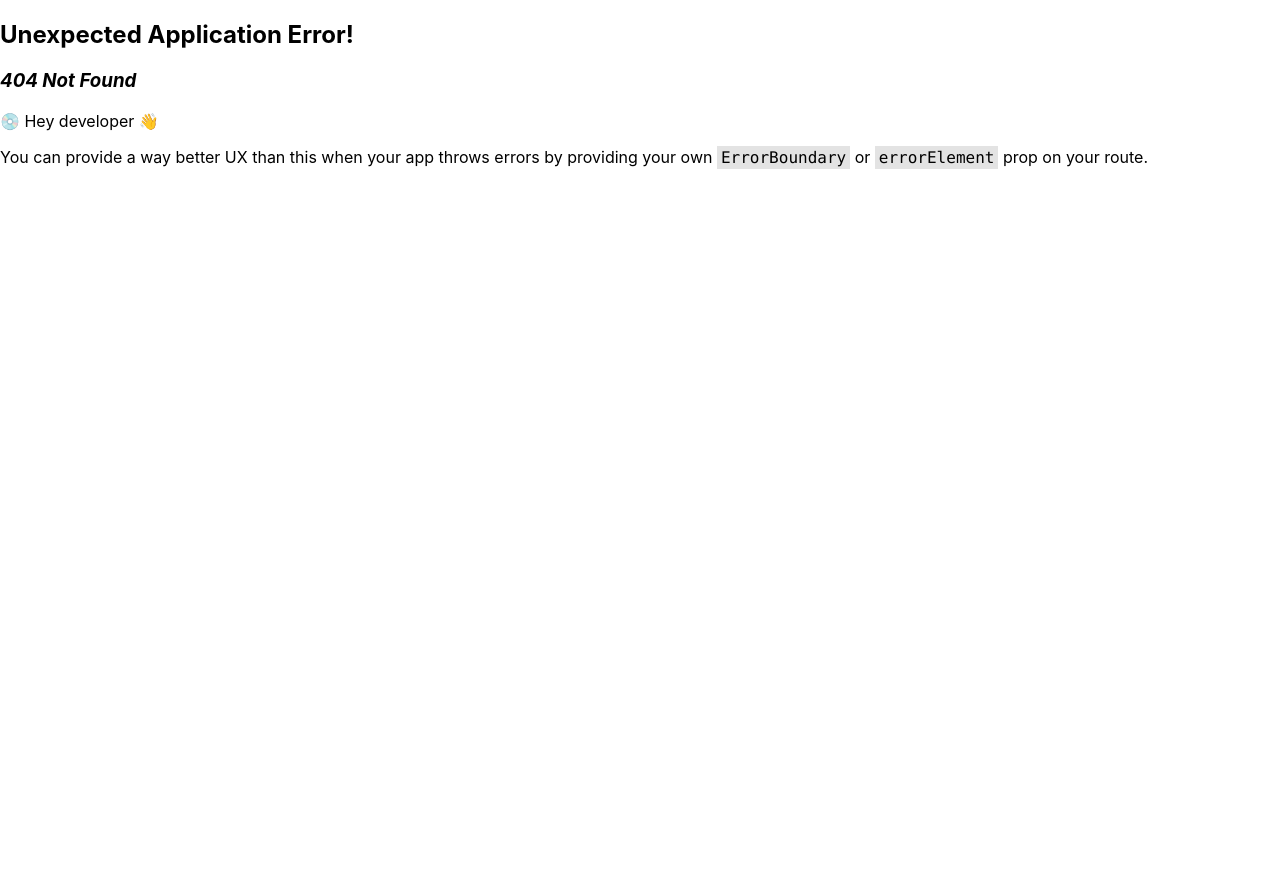
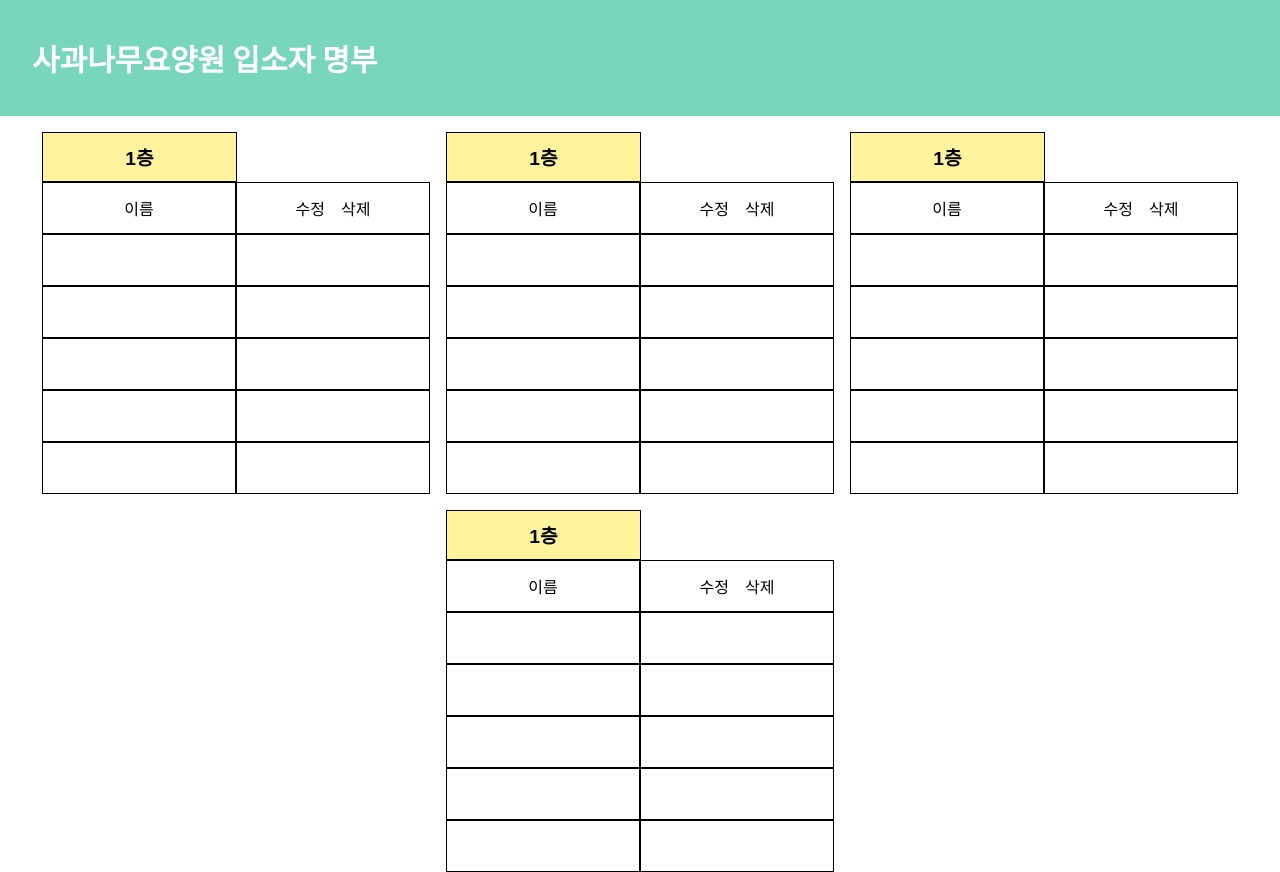
Before and after one commit to SonMinSeock/apple-tree-nursing-home-reservation-service, a React (Create React App) app: page /admin/elderly-list in a window 1280 px wide. Before the commit this address had no page. Before the commit the page ends 800 px from the top, so only its background shows below. Built offline with nearby package versions, Linux system fonts and the light colour scheme.

Commit message:
feat/admin 입소자 명부 페이지 제작

```diff
--- a/src/pages/admin/VisitingReservationViewerPage.jsx
+++ b/src/pages/admin/VisitingReservationViewerPage.jsx
@@ -2,6 +2,7 @@ import React, { useState } from "react";
 import styled from "styled-components";
 import VisitingReservationTable from "./VisitingReservationTable";
 import OutingReservationTable from "./OutingReservationTable";
+import { useNavigate } from "react-router-dom";
 
 const HeaderContainer = styled.header`
   display: flex;
@@ -56,14 +57,17 @@ const ReservationView = styled.div`
 const VisitingReservationViewerPage = () => {
   const [reservationView, setReservationView] = useState("면회 예약"); // 현재 보고있는 예약 상태 처음에 면회 예약 내역들 보여준다.
 
+  const navigate = useNavigate();
+
   const viewBtnChange = (view) => {
     setReservationView(view);
   };
+
   return (
     <>
       <HeaderContainer>
         <Title>사과나무요양원 간편 예약 시스템 관리자</Title>
-        <Button>입소자 명부</Button>
+        <Button onClick={() => navigate("/admin/elderly-list")}>입소자 명부</Button>
       </HeaderContainer>
       <ReservationControler>
         <ReservationView
--- /dev/null
+++ b/src/pages/admin/elderyListPage/index.jsx
@@ -0,0 +1,161 @@
+import React from "react";
+import styled from "styled-components";
+
+const HeaderContainer = styled.header`
+  display: flex;
+  justify-content: space-between;
+  align-items: center;
+  padding: 1rem 2rem;
+  background-color: #78d6bb;
+  color: #ffffff;
+  font-weight: bold;
+  margin-bottom: 1rem;
+`;
+
+const Title = styled.h1`
+  font-size: 1.875rem;
+`;
+
+const TableContainer = styled.div`
+  display: flex;
+  flex-direction: column;
+  width: 50%;
+  max-width: 388px;
+
+  font-family: Arial, sans-serif;
+`;
+
+const Row = styled.div`
+  display: flex;
+`;
+
+const HeaderCell = styled.div`
+  background-color: #fff39e;
+  padding: 10px;
+  border: 1px solid black;
+  font-weight: bold;
+  text-align: center;
+  flex: 1;
+`;
+
+const Cell = styled.div`
+  border: 1px solid black;
+  display: flex;
+  justify-content: center;
+  align-items: center;
+  flex: 1;
+  &.controller span:first-child {
+    margin-right: 1rem;
+  }
+  height: 50px;
+`;
+
+const FloorHeader = styled(HeaderCell)`
+  flex: 1;
+  font-size: 1.2em;
+  text-align: center;
+`;
+
+const WhiteHeader = styled(HeaderCell)`
+  background-color: transparent;
+  border: none;
+`;
+
+const Main = styled.main`
+  display: flex;
+  flex-wrap: wrap;
+  justify-content: center;
+  align-items: center;
+  gap: 1rem;
+`;
+
+const ElderyListPage = () => {
+  return (
+    <>
+      <HeaderContainer>
+        <Title>사과나무요양원 입소자 명부</Title>
+      </HeaderContainer>
+
+      <Main>
+        <TableContainer>
+          <Row>
+            <FloorHeader>1층</FloorHeader>
+            <WhiteHeader></WhiteHeader>
+          </Row>
+          <Row>
+            <Cell>이름</Cell>
+            <Cell className="controller">
+              <span>수정</span>
+              <span>삭제</span>
+            </Cell>
+          </Row>
+          {[...Array(5)].map((_, index) => (
+            <Row key={index}>
+              <Cell></Cell>
+              <Cell></Cell>
+            </Row>
+          ))}
+        </TableContainer>
+        <TableContainer>
+          <Row>
+            <FloorHeader>1층</FloorHeader>
+            <WhiteHeader></WhiteHeader>
+          </Row>
+          <Row>
+            <Cell>이름</Cell>
+            <Cell className="controller">
+              <span>수정</span>
+              <span>삭제</span>
+            </Cell>
+          </Row>
+          {[...Array(5)].map((_, index) => (
+            <Row key={index}>
+              <Cell></Cell>
+              <Cell></Cell>
+            </Row>
+          ))}
+        </TableContainer>
+        <TableContainer>
+          <Row>
+            <FloorHeader>1층</FloorHeader>
+            <WhiteHeader></WhiteHeader>
+          </Row>
+          <Row>
+            <Cell>이름</Cell>
+            <Cell className="controller">
+              <span>수정</span>
+              <span>삭제</span>
+            </Cell>
+          </Row>
+          {[...Array(5)].map((_, index) => (
+            <Row key={index}>
+              <Cell></Cell>
+              <Cell></Cell>
+            </Row>
+          ))}
+        </TableContainer>
+        <TableContainer>
+          <Row>
+            <FloorHeader>1층</FloorHeader>
+            <WhiteHeader></WhiteHeader>
+          </Row>
+          <Row>
+            <Cell>이름</Cell>
+            <Cell className="controller">
+              <span>수정</span>
+              <span>삭제</span>
+            </Cell>
+          </Row>
+          {[...Array(5)].map((_, index) => (
+            <Row key={index}>
+              <Cell></Cell>
+              <Cell></Cell>
+            </Row>
+          ))}
+        </TableContainer>
+      </Main>
+    </>
+  );
+};
+
+export default ElderyListPage;
--- a/src/routes/router.js
+++ b/src/routes/router.js
@@ -8,6 +8,7 @@ import ReservationResultPage from "../pages/ReservationResult";
 import WheterToEatPage from "../pages/OutingReservation/WheterToEat";
 import ReservationListPage from "../pages/ReservationList";
 import VisitingReservationViewerPage from "../pages/admin/VisitingReservationViewerPage";
+import ElderyListPage from "../pages/admin/elderyListPage";
 
 export const router = createBrowserRouter([
   {
@@ -78,7 +79,16 @@ export const router = createBrowserRouter([
       },
       {
         path: "admin",
-        element: <VisitingReservationViewerPage />,
+        children: [
+          {
+            index: true,
+            element: <VisitingReservationViewerPage />,
+          },
+          {
+            path: "elderly-list",
+            element: <ElderyListPage />,
+          },
+        ],
       },
     ],
   },
```
